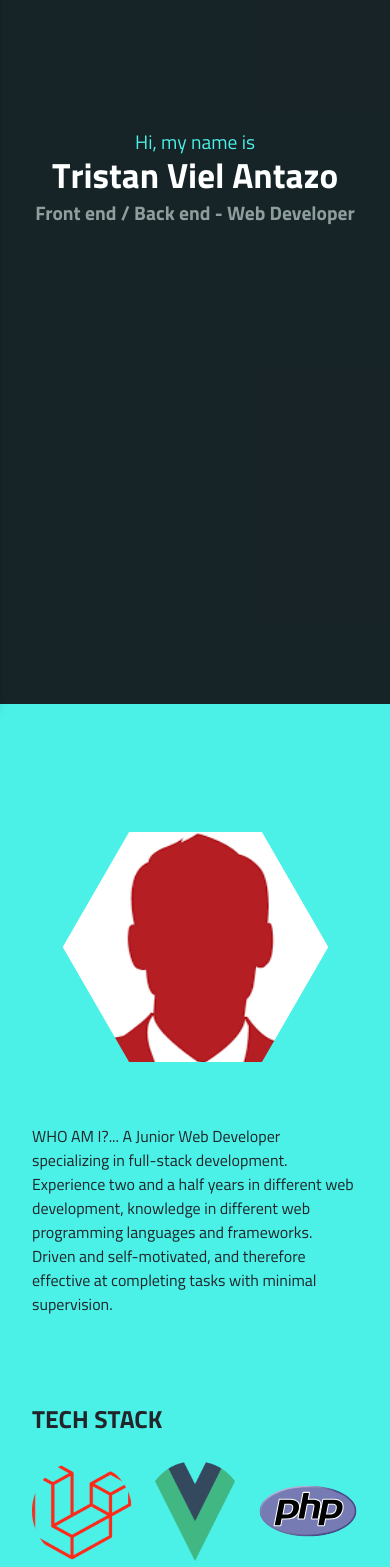
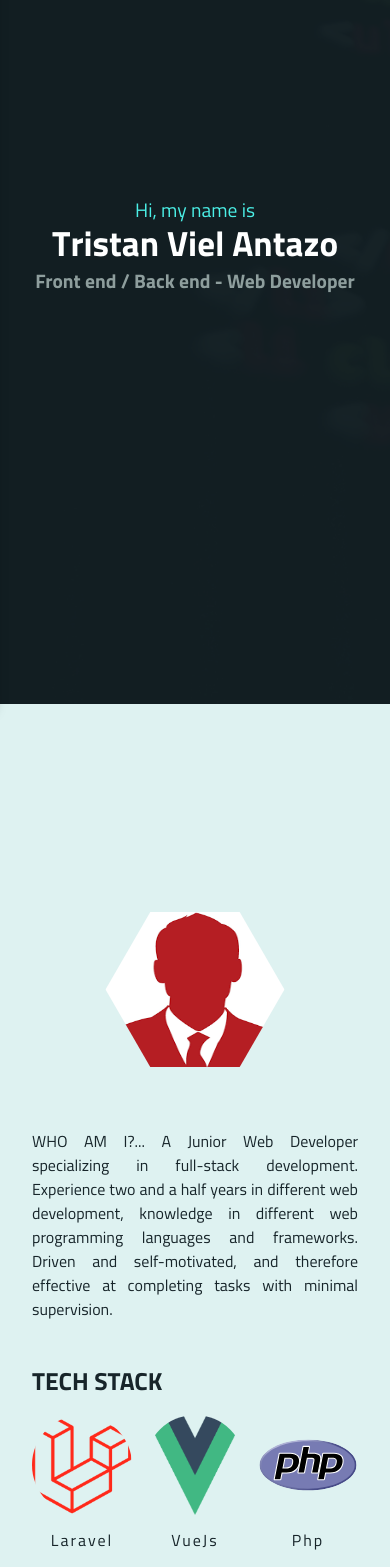
Before and after one commit to tristanantazo/tristanantazo.github.io, a React (Create React App) app: page / in a window 390 px wide. Shown: the part 140-1707 px from the top of the page. Built offline with nearby package versions, Linux system fonts and the light colour scheme.

Commit message:
second stack

```diff
--- a/src/App.js
+++ b/src/App.js
@@ -12,11 +12,9 @@ class App extends React.Component {
   }
 
   toggleLeft=()=>{
-    this.setState(prev=> {
-      return {
-        leftTogle: prev.leftTogle? false: true
-      }
-    })
+    this.setState((prev)=> (
+      {leftTogle: prev.leftTogle? false: true}
+    ))
   }
 
   render() {
--- a/src/components/RightComponent/RightComponent.scss
+++ b/src/components/RightComponent/RightComponent.scss
@@ -29,19 +29,19 @@
                 opacity: 1;
             }
         }
-        &:nth-child(1){
+        &:nth-child(2){
             background-image: url(./../../assets/image/code-1076536_1920.jpg);
         }
-        &:nth-child(2){
+        &:nth-child(3){
             background-color: var(--secondary-light);
         }
-        &:nth-child(3){
+        &:nth-child(4){
             background-color: var(--secondary);
         }
-        &:nth-child(4){
+        &:nth-child(5){
             background-color: var(--primary);
         }
-        &:nth-child(5){
+        &:nth-child(6){
             background-color: white;
         }
     }
@@ -59,7 +59,7 @@
         .text-box{
             width: 100%;
             position: relative;
-            top: 32vh;
+            top: 23vh;
             margin: 0 auto;
             .greetings {
                 margin-bottom: 0;
@@ -102,10 +102,11 @@
     .abt-skills{
         display: flex;
         flex-direction: column;
-        @include padding-vertical(4em);
+        @include padding(12rem 0px);
         .about-container{
-            @include margin-vertical($padding-4);
-            font-size: clamp(1rem, 1.5vw, 9rem);
+            @include margin-vertical($padding-1);
+            font-size: clamp(1rem, 1.5vw, 1.5rem);
+            text-align: justify;
             &__wrapper {
                 display: flex;
                 flex-wrap: wrap;
@@ -143,17 +144,20 @@
                         width: 300px;
                     }
                 }
+                .abt {
+                    margin-bottom: 30px;
+                }
             }
         }
         .skill{
             h2{
                 font-family: $font-bold;
-                @include margin-vertical(1em)
             }
             .skill-container{
                 justify-content: space-between;
                 display: flex;
                 flex-wrap: wrap;
+                @include margin-vertical(1em);
                 .skill-wrapper{
                     img{
                         width: 100px;
@@ -162,7 +166,7 @@
                     }
                     p{
                         letter-spacing: 2px;
-                        font-size: clamp(1rem, 1.5vw, 9rem);
+                        font-size: clamp(1rem, 1.5vw, 1.5rem);
                         text-align: center;
                         @include margin-vertical(15px)
                     }
@@ -180,7 +184,7 @@
         opacity: 0;
         h1{
             font-family: $font-bold;
-            font-size: 5em;
+            font-size: clamp(2rem, 9vw, 4rem);
         }
         .work-container{
             width: 90%;
@@ -188,7 +192,7 @@
             @include margin-horizontal(auto);
             @include margin-vertical(3.5em);
             min-height: 50vh;
-            font-size: 1.4em;
+            // font-size: 1.4em;
             letter-spacing: 1px;
             .list-option{
                 position: relative;
@@ -264,14 +268,12 @@
     }
     .contact-us{
         color: white;
-        display: flex;
         padding-top: 8em;
         position: relative;
         top: 100px;
         opacity: 0;
-        .left-side, .right-side{
-            width: 50%;
-        }
+        display: flex;
+        flex-wrap: wrap;
         &:after{
             clear: both;
             content: "";
@@ -342,7 +344,7 @@
     }
 }
 
-@media screen and (max-width: 767px) {
+@media screen and (max-width: 768px) {
     .RightContainer {
         position: absolute;
         padding-left: 0;
@@ -358,11 +360,50 @@
         }
         .greet-zone{
             text-align: center;
+            .text-box{
+                top:40vh;
+            }
         }
         .sections {
             .greet-zone, .abt-skills, .work-exp, .contact-us{
                 @include padding-horizontal($padding-2);
             }
         }
+        .abt-skills{
+            .about-container{
+                &__wrapper {
+                    display: flex;
+                    flex-direction: column;
+                    .abt, .img-wrapper{
+                        flex: 1;
+                    }
+                    .img-wrapper {
+                        .hexa {
+                            width: 250px;
+                            height: 155px;
+                        }
+                        img{
+                            height: 100%;
+                            width: 73%;
+                        }
+                    }
+                }
+            }
+        }
+        .work-exp{
+            padding-top: 8em;
+            position: relative;
+            top: 100px;
+            opacity: 0;
+            h1{
+                font-family: $font-bold;
+                font-size: clamp(2rem, 9vw, 4rem);
+            }
+            .work-container{
+                .list-option{
+                    display: none;
+                }
+            }
+        }
     }
 }
--- a/src/components/RightComponent/Stacks/ThirdStack.js
+++ b/src/components/RightComponent/Stacks/ThirdStack.js
@@ -30,6 +30,14 @@ export default class ThirdStack extends React.Component {
     RenderWork = () => {
         if(this.state.currentWork === 'FPZ'){
             return <FPZ/>;
+        }else if(this.state.currentWork === 'mobile') {
+            return (
+                // react fragments shortcuts <React.Fragments> <>
+                <>
+                    <FPZ/>
+                    <EBSO/>
+                </>
+            );
         }else{
             return <EBSO/>;
         }
@@ -52,8 +60,21 @@ export default class ThirdStack extends React.Component {
         this.ref.detailedWork.current.classList.add('open-active')
     }
 
+    reportWindowSize = e => {
+        if(window.innerWidth === 768){
+            this.setState({
+                currentWork: 'mobile'
+            })
+        }else{
+            this.setState({
+                currentWork: 'FPZ'
+            })
+        }
+    }
+
     componentDidMount() {
         this.ref.detailedWork.current.classList.add('open-active')
+        window.addEventListener('resize', this.reportWindowSize);
     }
 
     render(){
--- a/src/css/App.scss
+++ b/src/css/App.scss
@@ -30,6 +30,7 @@ body{
 
 body, h1, h2, h3, p {
     margin: 0;
+    color: var(--primary);
 }
 
 .App {
```
